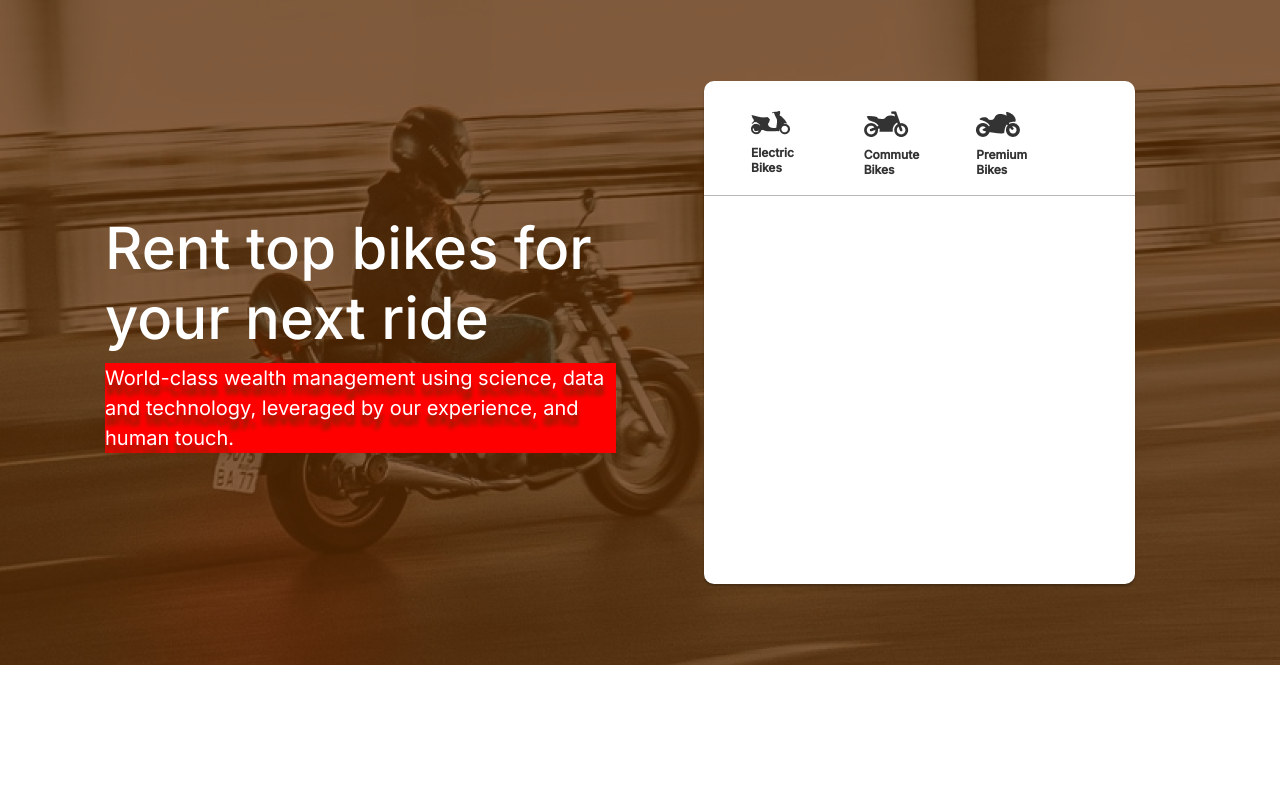
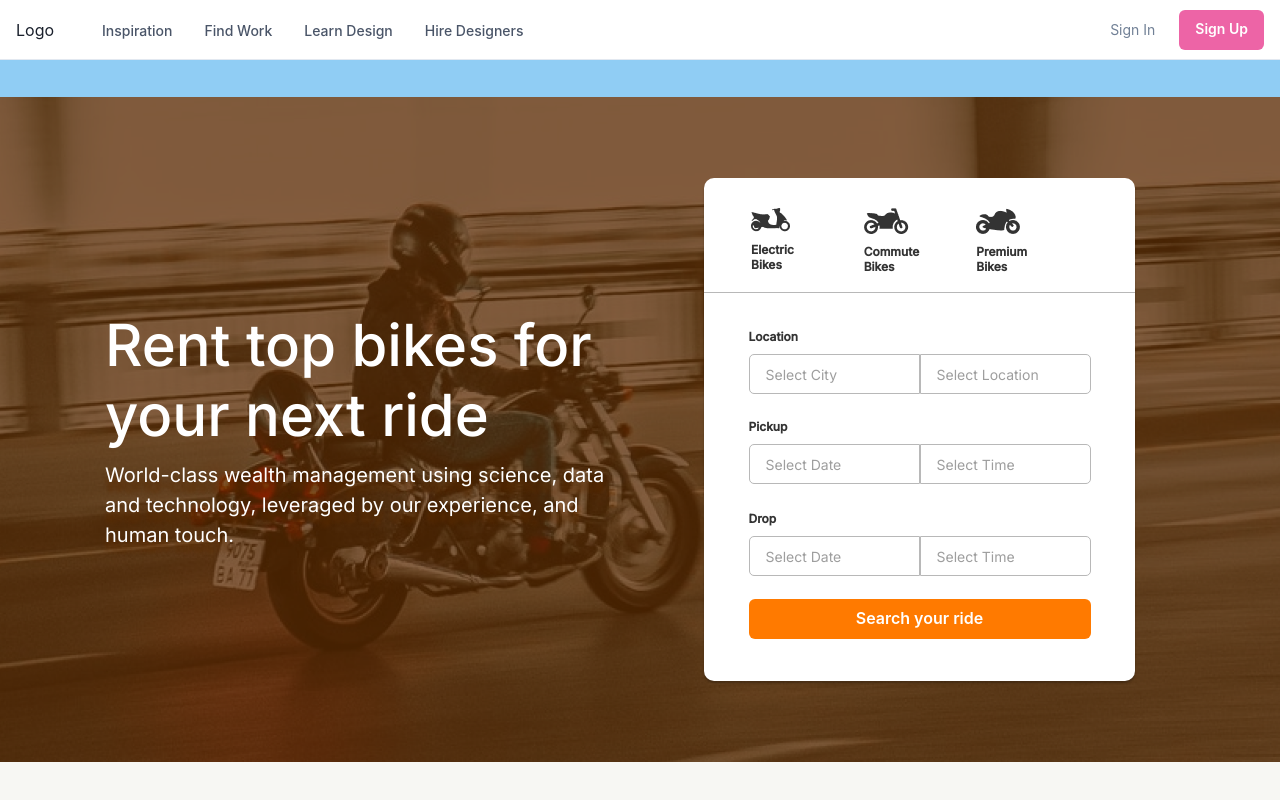
Before and after one commit to AshishKohad27/AshishKohad_AchieveeeDesign-, a React (Create React App) app: page / in a window 1280 px wide. Shown: the top 800 px of the page. Built offline with nearby package versions, Linux system fonts and the light colour scheme.

Commit message:
Carousel Work remain

```diff
--- a/src/App.js
+++ b/src/App.js
@@ -1,23 +1,9 @@
-
-import { Box } from '@chakra-ui/react';
 import './App.css';
-import WellMaintain from './Sections/WellMaintain';
-import EasyAccess from './Sections/EasyAccess';
 import Home from './Page/Home';
-import Footer from './Components/Footer';
-import FrequentlyAsked from './Sections/FrequentlyAsked';
-import RentTopBikes from './Sections/RentTopBikes';
-
-
-
 function App() {
   return (
     <div className="App">
-      {/* <Home /> */}
-      {/* <EasyAccess/> */}
-      {/* <Footer/> */}
-      {/* <FrequentlyAsked/> */}
-      <RentTopBikes/>
+      <Home />
     </div>
   );
 }
--- a/src/Components/Footer.jsx
+++ b/src/Components/Footer.jsx
@@ -1,6 +1,5 @@
 import { Box, Heading, SimpleGrid } from "@chakra-ui/react";
 import style from "../Styles/Footer.module.css";
-import { useEffect, useState } from "react";
 import footerData from "../Data/Footer.json";
 
 export default function Footer() {
@@ -26,7 +25,7 @@ export default function Footer() {
           <Box mt="10px" w="181px" h="164px">
             {footerData &&
               footerData.QuickLinks.map((item, index) => (
-                <Box>{item.subTitle}</Box>
+                <Box key={index}>{item.subTitle}</Box>
               ))}
           </Box>
         </Box>
@@ -37,7 +36,7 @@ export default function Footer() {
           <Box mt="10px" w="181px" h="164px">
             {footerData &&
               footerData.Policies.map((item, index) => (
-                <Box>{item.subTitle}</Box>
+                <Box key={index}>{item.subTitle}</Box>
               ))}
           </Box>
         </Box>
@@ -48,7 +47,7 @@ export default function Footer() {
           <Box mt="10px" w="181px" h="164px">
             {footerData &&
               footerData.Company.map((item, index) => (
-                <Box>{item.subTitle}</Box>
+                <Box key={index}>{item.subTitle}</Box>
               ))}
           </Box>
         </Box>
@@ -58,7 +57,7 @@ export default function Footer() {
           </Heading>
           <Box mt="10px" w="181px" h="164px">
             {footerData &&
-              footerData.Deals.map((item, index) => <Box>{item.subTitle}</Box>)}
+              footerData.Deals.map((item, index) => <Box key={index}>{item.subTitle}</Box>)}
           </Box>
         </Box>
       </SimpleGrid>
--- a/src/Components/Form.jsx
+++ b/src/Components/Form.jsx
@@ -1,14 +1,24 @@
-import { Box, Grid, Heading, Image } from "@chakra-ui/react";
+import {
+  Box,
+  Button,
+  Flex,
+  Grid,
+  Heading,
+  Image,
+  Input,
+} from "@chakra-ui/react";
 import Bikes from "../Data/Form.json";
 import style from "../Styles/Form.module.css";
 
 export default function Form() {
   return (
     <Box
-      w={{ base: "280px", sm: "431px", md: "431px" }}
+      w={{ base: "310px", sm: "431px", md: "431px" }}
       h={{ base: "auto", sm: "auto", md: "503px" }}
       m="auto"
       className={style.form}
+      p={{ base: "10px", sm: "10px", md: "0px" }}
+      boxSize="fit-content"
     >
       <Box w="100%" h="115px" className={style.Container}>
         <Grid
@@ -31,6 +41,53 @@ export default function Form() {
             ))}
         </Grid>
       </Box>
+
+      <Box className={style.formInput}>
+        <Box mt="37px">
+          <Heading as="h1" maxW="342px" m="auto">
+            Location
+          </Heading>
+          <Flex maxW="342px" h="40px" m="auto" mt="9px">
+            <Input placeholder="Select City" />
+            <Input placeholder="Select Location" />
+          </Flex>
+        </Box>
+
+        <Box mt="26px">
+          <Heading as="h1" maxW="342px" m="auto">
+            Pickup
+          </Heading>
+          <Flex maxW="342px" h="40px" m="auto" mt="9px">
+            <Input placeholder="Select Date" />
+            <Input placeholder="Select Time" />
+          </Flex>
+        </Box>
+
+        <Box mt="28px">
+          <Heading as="h1" maxW="342px" m="auto">
+            Drop
+          </Heading>
+          <Flex maxW="342px" h="40px" m="auto" mt="9px">
+            <Input placeholder="Select Date" />
+            <Input placeholder="Select Time" />
+          </Flex>
+        </Box>
+
+        <Box m="auto" mt="23px" maxW="342px">
+          <Button
+            w="100%"
+            h="40px"
+            bg="#FF7A00"
+            color="#ffffff"
+            m="auto"
+            _hover={{
+              color: "#000000",
+            }}
+          >
+            Search your ride
+          </Button>
+        </Box>
+      </Box>
     </Box>
   );
 }
--- a/src/Page/Home.jsx
+++ b/src/Page/Home.jsx
@@ -3,7 +3,6 @@ import CustomerFavourites from "../Sections/CustomerFavourites";
 import OurKeyMiles from "../Sections/OurKeyMiles";
 import TopBikes from "../Sections/TopBikes";
 import Navbar from "../Components/Navbar";
-import WellMaintain from "../Sections/WellMaintain";
 import EasyAccess from "../Sections/EasyAccess";
 import Footer from "../Components/Footer";
 import FrequentlyAsked from "../Sections/FrequentlyAsked";
--- a/src/Sections/FrequentlyAsked.jsx
+++ b/src/Sections/FrequentlyAsked.jsx
@@ -1,7 +1,6 @@
 import {
   Box,
   Heading,
-  Select,
   SimpleGrid,
   Accordion,
   AccordionItem,
--- a/src/Sections/OurKeyMiles.jsx
+++ b/src/Sections/OurKeyMiles.jsx
@@ -1,4 +1,4 @@
-import { Box, Flex, Heading, SimpleGrid, Text } from "@chakra-ui/react";
+import { Box, Heading, SimpleGrid, Text } from "@chakra-ui/react";
 import style from "../Styles/OurKeyMiles.module.css";
 import MileStone from "../Data/OurKeyMiles.json";
 
@@ -24,7 +24,7 @@ export default function OurKeyMiles() {
         >
           {MileStone &&
             MileStone.map((item, index) => (
-              <Box m="">
+              <Box key={index}>
                 <Heading as="h1">
                   {item.digit}
                   <span>+</span>
--- a/src/Sections/RentTopBikes.jsx
+++ b/src/Sections/RentTopBikes.jsx
@@ -6,14 +6,15 @@ export default function RentTopBikes() {
   return (
     <Box
       maxW="1440px"
-      h="665px"
-      // bg="purple.200"
+      h={{ base: "auto", sm: "auto", md: "765px", lg: "665px" }}
       m="auto"
       className={style.RentTopBikes}
+      pb="25px"
+
     >
       <SimpleGrid
         maxW="1118px"
-        h="665px"
+        h={{ base: "auto", sm: "auto", md: "665px" }}
         m="auto"
         columns={{ base: 1, sm: 1, md: 1, lg: 2 }}
         rowGap="15px"
@@ -29,7 +30,7 @@ export default function RentTopBikes() {
           m="auto"
         >
           <Heading as="h1">Rent top bikes for your next ride</Heading>
-          <Text mt="10px" bg="red">
+          <Text mt="10px">
             World-class wealth management using science, data and technology,
             leveraged by our experience, and human touch.
           </Text>
--- a/src/Sections/WellMaintain.jsx
+++ b/src/Sections/WellMaintain.jsx
@@ -1,4 +1,4 @@
-import { Box, Flex, keyframes } from "@chakra-ui/react";
+import { Box } from "@chakra-ui/react";
 import style from "../Styles/WellMaintain.module.css";
 import { useRef } from "react";
 
--- a/src/Styles/Form.module.css
+++ b/src/Styles/Form.module.css
@@ -22,3 +22,36 @@
 .SvgContain:hover {
   border-bottom: 2px soild #333333;
 }
+
+.formInput > div > h1 {
+  font-family: "Inter";
+  font-style: normal;
+  font-weight: 600;
+  font-size: 12px;
+  line-height: 124.69%;
+  /* or 15px */
+  text-align: left;
+  color: #333333;
+}
+
+.formInput > div > div > input:nth-child(1) {
+  border: 1px solid #b8b8b8;
+  border-radius: 5px;
+  border-top-right-radius: 0px;
+  border-bottom-right-radius: 0px;
+}
+.formInput > div > div > input:nth-child(1)::placeholder,
+.formInput > div > div > input:nth-child(2)::placeholder {
+  font-family: "Inter";
+  font-style: normal;
+  font-weight: 400;
+  font-size: 14px;
+  line-height: 22px;
+  color: #9e9e9e;
+}
+.formInput > div > div > input:nth-child(2) {
+  border: 1px solid #b8b8b8;
+  border-radius: 5px;
+  border-top-left-radius: 0px;
+  border-bottom-left-radius: 0px;
+}
```
Also changed, not shown: src/Sections/CustomerFavourites.jsx (+1 -9 lines), src/Styles/RentTopBikes.module.css (line endings or trailing spaces).
